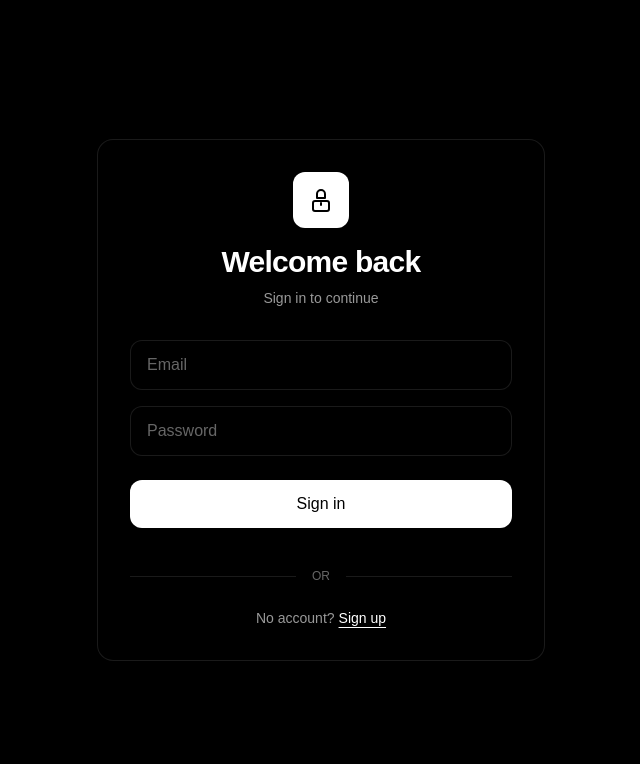
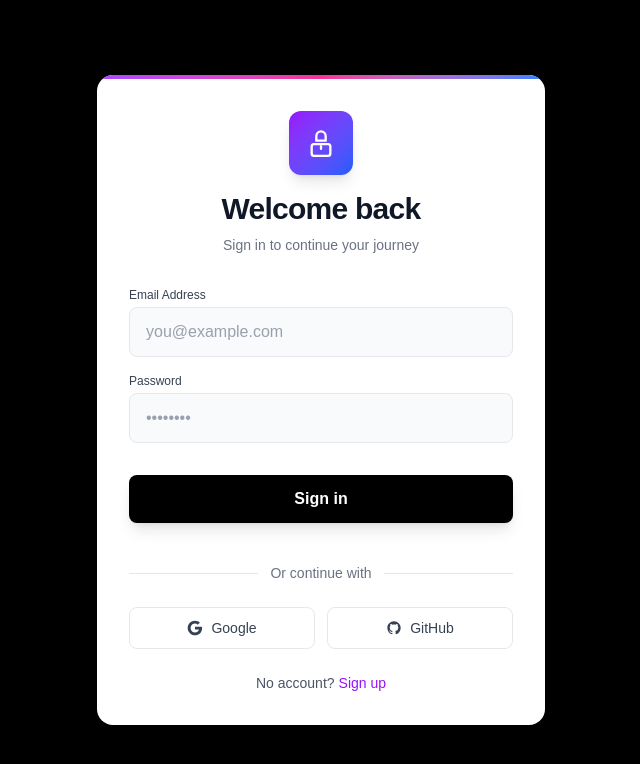
Before and after one commit to Kartik-619/NeoDraw, a Next.js app in the folder apps/neodraw-frontend/: page /signin in a window 1280 px wide. Shown: the top 764 px of the page, without its empty margins (319-959 px from the left). Built offline with nearby package versions, Linux system fonts and the light colour scheme.

Commit message:
Update AuthPage.tsx

```diff
--- a/apps/neodraw-frontend/components/AuthPage.tsx
+++ b/apps/neodraw-frontend/components/AuthPage.tsx
@@ -29,7 +29,6 @@ export function AuthPage({ isSignin }: { isSignin: boolean }) {
             console.log("Response received:", res.data);
 
             if (isSignin) {
-                // Check if token exists
                 if (!res.data.token) {
                     throw new Error("No token received from server");
                 }
@@ -37,17 +36,14 @@ export function AuthPage({ isSignin }: { isSignin: boolean }) {
                 localStorage.setItem("token", res.data.token);
                 console.log("Token stored successfully");
 
-                // Check if slug exists
                 if (!res.data.slug) {
                     console.error("No slug received from server. Response:", res.data);
                     throw new Error("No room slug received. Please try again.");
                 }
 
                 console.log("Navigating to canvas with slug:", res.data.slug);
-                // Navigate to the canvas with the slug
                 router.push(`/canvas/${res.data.slug}`);
             } else {
-                // After signup, redirect to signin
                 console.log("Signup successful, redirecting to signin");
                 router.push("/signin");
             }
@@ -59,83 +55,135 @@ export function AuthPage({ isSignin }: { isSignin: boolean }) {
     }
 
     return (
-        <div className="min-h-screen w-full bg-black text-white flex items-center justify-center px-4">
-            <div className="w-full max-w-md">
-                <div className="rounded-2xl border border-white/10 bg-black p-8 shadow-2xl">
+        <div className="min-h-screen w-full bg-black flex items-center justify-center px-4 relative overflow-hidden">
+            {/* Animated background elements */}
+            <div className="absolute inset-0 overflow-hidden">
+                <div className="absolute -top-40 -right-40 w-80 h-80 bg-purple-600 rounded-full mix-blend-multiply filter blur-3xl opacity-20 animate-pulse"></div>
+                <div className="absolute -bottom-40 -left-40 w-80 h-80 bg-blue-600 rounded-full mix-blend-multiply filter blur-3xl opacity-20 animate-pulse delay-1000"></div>
+            </div>
+
+            <div className="w-full max-w-md relative z-10">
+                {/* Main white card */}
+                <div className="rounded-2xl bg-white shadow-2xl overflow-hidden transform transition-all duration-500 hover:scale-[1.02]">
+                    {/* Decorative top bar */}
+                    <div className="h-1 bg-gradient-to-r from-purple-500 via-pink-500 to-blue-500"></div>
+
+                    <div className="p-8">
                         <div className="text-center mb-8">
-                        <div className="w-14 h-14 mx-auto mb-4 rounded-xl bg-white text-black flex items-center justify-center">
-                            <svg className="w-6 h-6" fill="none" stroke="currentColor" viewBox="0 0 24 24">
+                            {/* Logo/Icon container with gradient */}
+                            <div className="w-16 h-16 mx-auto mb-4 rounded-xl bg-gradient-to-br from-purple-600 to-blue-600 text-white flex items-center justify-center shadow-lg">
+                                <svg className="w-7 h-7" fill="none" stroke="currentColor" viewBox="0 0 24 24">
                                     <path strokeLinecap="round" strokeLinejoin="round" strokeWidth="2"
                                         d="M12 15v2m-6-4h12a2 2 0 012 2v6a2 2 0 01-2 2H6a2 2 0 01-2-2v-6a2 2 0 012-2zm10-4V6a4 4 0 00-8 0v4h8z" />
                                 </svg>
                             </div>
-                        <h2 className="text-3xl font-semibold tracking-tight">
+
+                            <h2 className="text-3xl font-bold text-gray-900 tracking-tight">
                                 {isSignin ? "Welcome back" : "Create account"}
                             </h2>
-                        <p className="text-white/60 mt-2 text-sm">
-                            {isSignin ? "Sign in to continue" : "Start your journey"}
+                            <p className="text-gray-500 mt-2 text-sm">
+                                {isSignin ? "Sign in to continue your journey" : "Start your creative journey today"}
                             </p>
                         </div>
 
                         {error && (
-                        <div className="mb-4 p-3 rounded-lg text-sm border border-white/20 bg-white/5 text-white/80">
+                            <div className="mb-4 p-3 rounded-lg text-sm bg-red-50 border border-red-200 text-red-700 animate-shake">
+                                <div className="flex items-center gap-2">
+                                    <svg className="w-4 h-4 flex-shrink-0" fill="currentColor" viewBox="0 0 20 20">
+                                        <path fillRule="evenodd" d="M10 18a8 8 0 100-16 8 8 0 000 16zM8.707 7.293a1 1 0 00-1.414 1.414L8.586 10l-1.293 1.293a1 1 0 101.414 1.414L10 11.414l1.293 1.293a1 1 0 001.414-1.414L11.414 10l1.293-1.293a1 1 0 00-1.414-1.414L10 8.586 8.707 7.293z" clipRule="evenodd" />
+                                    </svg>
                                     {error}
+                                </div>
                             </div>
                         )}
 
                         <div className="space-y-4">
                             {!isSignin && (
+                                <div className="group">
+                                    <label className="block text-xs font-medium text-gray-700 mb-1">Full Name</label>
                                     <input
                                         type="text"
-                                placeholder="Full name"
-                                className="w-full px-4 py-3 rounded-xl bg-black border border-white/10 placeholder-white/40 focus:border-white focus:ring-1 focus:ring-white outline-none transition"
+                                        placeholder="John Doe"
+                                        className="w-full px-4 py-3 rounded-lg bg-gray-50 border border-gray-200 text-gray-900 placeholder-gray-400 focus:bg-white focus:border-purple-500 focus:ring-2 focus:ring-purple-500 focus:ring-opacity-20 outline-none transition-all duration-200"
                                         value={name}
                                         onChange={(e) => setName(e.target.value)}
                                     />
+                                </div>
                             )}
 
+                            <div className="group">
+                                <label className="block text-xs font-medium text-gray-700 mb-1">Email Address</label>
                                 <input
                                     type="email"
-                            placeholder="Email"
-                            className="w-full px-4 py-3 rounded-xl bg-black border border-white/10 placeholder-white/40 focus:border-white focus:ring-1 focus:ring-white outline-none transition"
+                                    placeholder="you@example.com"
+                                    className="w-full px-4 py-3 rounded-lg bg-gray-50 border border-gray-200 text-gray-900 placeholder-gray-400 focus:bg-white focus:border-purple-500 focus:ring-2 focus:ring-purple-500 focus:ring-opacity-20 outline-none transition-all duration-200"
                                     value={email}
                                     onChange={(e) => setEmail(e.target.value)}
                                 />
+                            </div>
 
+                            <div className="group">
+                                <label className="block text-xs font-medium text-gray-700 mb-1">Password</label>
                                 <input
                                     type="password"
-                            placeholder="Password"
-                            className="w-full px-4 py-3 rounded-xl bg-black border border-white/10 placeholder-white/40 focus:border-white focus:ring-1 focus:ring-white outline-none transition"
+                                    placeholder="••••••••"
+                                    className="w-full px-4 py-3 rounded-lg bg-gray-50 border border-gray-200 text-gray-900 placeholder-gray-400 focus:bg-white focus:border-purple-500 focus:ring-2 focus:ring-purple-500 focus:ring-opacity-20 outline-none transition-all duration-200"
                                     value={password}
                                     onChange={(e) => setPassword(e.target.value)}
                                 />
+                            </div>
 
                             <button
                                 onClick={handleAuth}
                                 disabled={isLoading}
-                            className="w-full mt-2 py-3 rounded-xl bg-white text-black font-medium hover:bg-white/90 transition active:scale-[0.98] disabled:opacity-50"
+                                className="w-full mt-4 py-3 rounded-lg bg-black text-white font-semibold hover:from-purple-700 hover:to-blue-700 transition-all duration-200 active:scale-[0.98] disabled:opacity-50 disabled:cursor-not-allowed shadow-lg hover:shadow-xl"
                             >
-                            {isLoading
-                                ? "Processing..."
-                                : isSignin
-                                ? "Sign in"
-                                : "Create account"}
+                                {isLoading ? (
+                                    <div className="flex items-center justify-center gap-2">
+                                        <svg className="animate-spin h-5 w-5" viewBox="0 0 24 24">
+                                            <circle className="opacity-25" cx="12" cy="12" r="10" stroke="currentColor" strokeWidth="4" fill="none" />
+                                            <path className="opacity-75" fill="currentColor" d="M4 12a8 8 0 018-8V0C5.373 0 0 5.373 0 12h4zm2 5.291A7.962 7.962 0 014 12H0c0 3.042 1.135 5.824 3 7.938l3-2.647z" />
+                                        </svg>
+                                        Processing...
+                                    </div>
+                                ) : (isSignin ? "Sign in" : "Create account")}
                             </button>
 
-                        <div className="flex items-center gap-4 my-6">
-                            <div className="flex-1 h-px bg-white/10" />
-                            <span className="text-xs text-white/40">OR</span>
-                            <div className="flex-1 h-px bg-white/10" />
+                            <div className="relative my-6">
+                                <div className="absolute inset-0 flex items-center">
+                                    <div className="w-full border-t border-gray-200"></div>
+                                </div>
+                                <div className="relative flex justify-center text-sm">
+                                    <span className="px-3 bg-white text-gray-500">Or continue with</span>
+                                </div>
                             </div>
 
-                        <p className="text-center text-sm text-white/60">
+                            <div className="grid grid-cols-2 gap-3">
+                                <button className="py-2.5 rounded-lg border border-gray-200 bg-white text-gray-700 text-sm font-medium hover:bg-gray-50 hover:border-gray-300 transition-all duration-200 flex items-center justify-center gap-2">
+                                    <svg className="w-4 h-4" viewBox="0 0 24 24">
+                                        <path fill="currentColor" d="M22.56 12.25c0-.78-.07-1.53-.2-2.25H12v4.26h5.92c-.26 1.37-1.04 2.53-2.21 3.31v2.77h3.57c2.08-1.92 3.28-4.74 3.28-8.09z" />
+                                        <path fill="currentColor" d="M12 23c2.97 0 5.46-.98 7.28-2.66l-3.57-2.77c-.98.66-2.23 1.06-3.71 1.06-2.86 0-5.29-1.93-6.16-4.53H2.18v2.84C3.99 20.53 7.7 23 12 23z" />
+                                        <path fill="currentColor" d="M5.84 14.09c-.22-.66-.35-1.36-.35-2.09s.13-1.43.35-2.09V7.07H2.18C1.43 8.55 1 10.22 1 12s.43 3.45 1.18 4.93l2.85-2.22.81-.62z" />
+                                        <path fill="currentColor" d="M12 5.38c1.62 0 3.06.56 4.21 1.64l3.15-3.15C17.45 2.09 14.97 1 12 1 7.7 1 3.99 3.47 2.18 7.07l3.66 2.84c.87-2.6 3.3-4.53 6.16-4.53z" />
+                                    </svg>
+                                    Google
+                                </button>
+                                <button className="py-2.5 rounded-lg border border-gray-200 bg-white text-gray-700 text-sm font-medium hover:bg-gray-50 hover:border-gray-300 transition-all duration-200 flex items-center justify-center gap-2">
+                                    <svg className="w-4 h-4" fill="currentColor" viewBox="0 0 24 24">
+                                        <path d="M12 2C6.477 2 2 6.477 2 12c0 4.42 2.865 8.166 6.839 9.489.5.092.682-.217.682-.482 0-.237-.008-.866-.013-1.7-2.782.603-3.369-1.34-3.369-1.34-.454-1.156-1.11-1.462-1.11-1.462-.908-.62.069-.608.069-.608 1.003.07 1.531 1.03 1.531 1.03.892 1.529 2.341 1.087 2.91.832.092-.647.35-1.088.636-1.338-2.22-.253-4.555-1.11-4.555-4.943 0-1.091.39-1.984 1.03-2.682-.103-.253-.447-1.27.098-2.646 0 0 .84-.269 2.75 1.025.8-.223 1.65-.334 2.5-.334.85 0 1.7.111 2.5.334 1.91-1.294 2.75-1.025 2.75-1.025.545 1.376.201 2.393.099 2.646.64.698 1.03 1.591 1.03 2.682 0 3.841-2.337 4.687-4.565 4.935.359.309.678.919.678 1.852 0 1.336-.012 2.415-.012 2.743 0 .267.18.578.688.48C19.138 20.161 22 16.418 22 12c0-5.523-4.477-10-10-10z"/>
+                                    </svg>
+                                    GitHub
+                                </button>
+                            </div>
+
+                            <p className="text-center text-sm text-gray-600 mt-6">
                                 {isSignin ? "No account?" : "Already have one?"}
                                 <button
                                     onClick={() => {
                                         const redirectTo = isSignin ? "/signup" : "/signin";
                                         window.location.href = redirectTo;
                                     }}
-                                className="ml-1 text-white underline underline-offset-4 hover:text-white/80"
+                                    className="ml-1 text-purple-600 font-medium hover:text-purple-700 hover:underline transition-colors"
                                 >
                                     {isSignin ? "Sign up" : "Sign in"}
                                 </button>
@@ -144,5 +192,9 @@ export function AuthPage({ isSignin }: { isSignin: boolean }) {
                     </div>
                 </div>
             </div>
+
+
+
+        </div>
     );
 }
```
Lines whose indentation alone changed are shown as unchanged.
